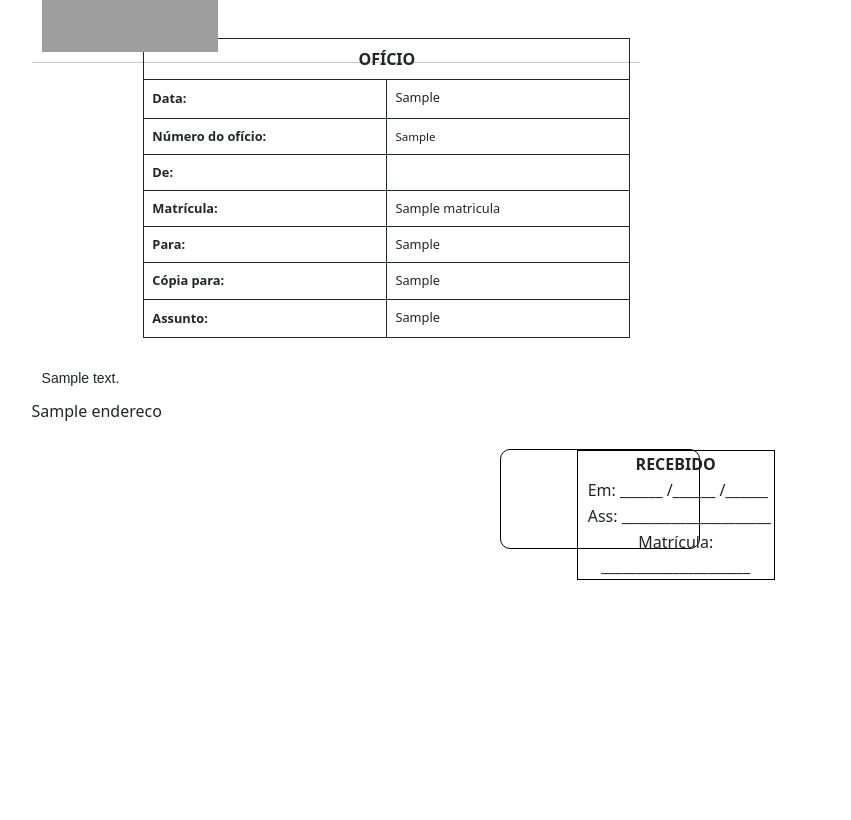
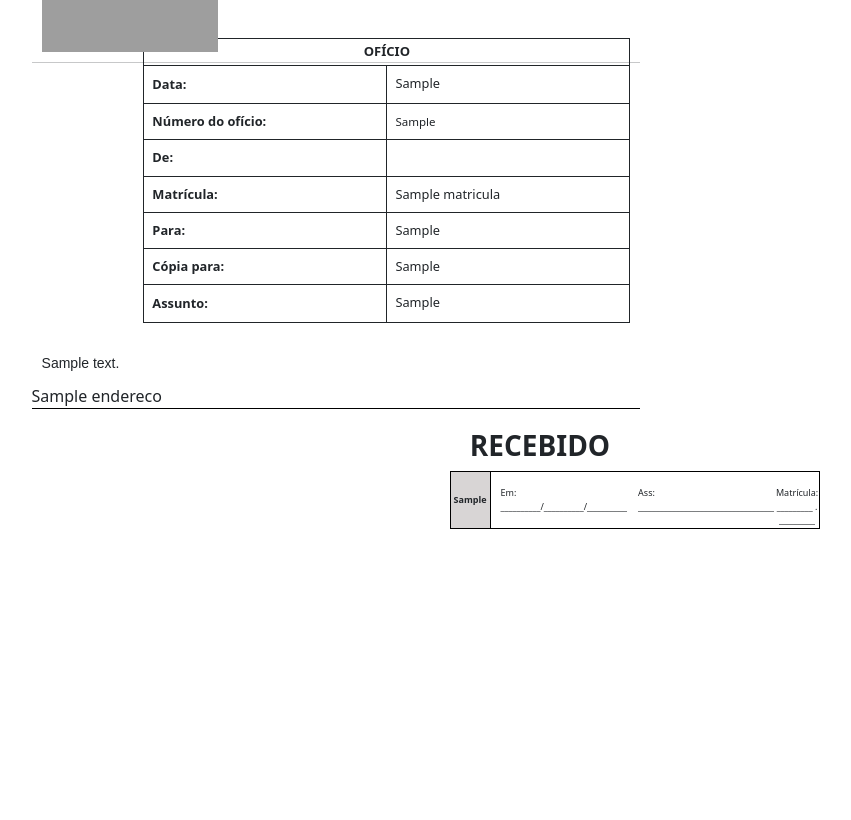
Before and after one commit to gustavonerywe/Memorando_PMNF, a Django app: template memoApp/templates/generate_pdf_oficio.html in a window 1280 px wide. Shown: the top 820 px of the page, without its empty margins (304-1155 px from the left). Run offline with Django 4.2, Linux system fonts and the light colour scheme; the template is opened without the code that fills it: most values are stand-ins (such as "Sample title", 1, 10 or a date in 2020); some libraries are stand-ins or nearby versions; grey boxes are pictures that could not be loaded.

Commit message:
3.6.9 style the table-recebido in oficio

```diff
--- a/memoApp/templates/generate_pdf_oficio.html
+++ b/memoApp/templates/generate_pdf_oficio.html
@@ -7,12 +7,17 @@
 <html class="page_pdf" id="page_pdf">
 
 <style>
-    #tituloTable,
+       #tituloTable,
     #tituloTable2 {
         text-align: center;
         font-weight: bold;
+        font-size: small;
+        padding: 3px;
     }
 
+    #tituloTable2 {
+        background-color: rgb(216, 213, 213);
+    }
 
     body {
         width: 75%;
@@ -29,19 +34,15 @@
         font-weight: bold;
     }
 
-    #header {
-        padding: 10px;
-        text-align: center;
-    }
-
     #content {
         padding: 20px;
     }
 
-    #footer {
-        padding: 10px;
+     #footer {
+        /* padding: 10px;
         text-align: center;
-        margin-left: 60%;
+        margin-left: 60%; */
+        margin-top: 10px;
     }
 
     #table-generate {
@@ -130,9 +131,13 @@
 
     #table-recebido {
         border: 1px solid black;
-        padding: 8px;
+        padding: 0;
         width: 100%;
-        margin-left: 38.5%;
+        font-size: xx-small;
+    }
+
+    #ass, #em, #tituloTable2, #matr {
+        font-size: xx-small;
     }
 
     #body-pdf {
@@ -143,6 +148,16 @@
 
     #content-pdf {
         height: 200px;
+    }
+
+    #recebido {
+        display: flex;
+        justify-content: center;
+        align-items: center;
+    }
+
+    .endereco-pdf {
+        border-bottom: 1px solid black;
     }
 </style>
 
@@ -210,28 +225,19 @@
                     </tr>
                 </table>
                 <div style=" margin-top: 10px; text-align: justify;  word-wrap: break-word;" id="corpo-memorando-pdf" contenteditable="false">{{text_content|safe }}</div>
-                <div class="endereco-container">
+                <div class="endereco-container endereco-pdf">
                     <span class="grupomoc-endereco">{{grupomoc.endereco}}</span>
                 </div>
                 <div id="footer">
-                    <p></p>
-                    <fieldset id="box-field-generate">
-                        <table id="table-recebido">
-                            <tr>
-                                <th id="tituloTable2">RECEBIDO</th>
+                    <table id="table-recebido">
+                        <h3 id="recebido">RECEBIDO</h3>
+                            <tr style="border-top: 1px solid black;">
+                                <th id="tituloTable2" style="border-right: 1px solid black;">{{destinatario_oficio}}</th>
+                                <td id="em" style="width: 25%;"> Em: <br> __________/__________/__________</td>
+                                <td id="ass" style="width: 25%;">Ass: <br> __________________________________</td>
+                                <td id="matr" style="width: 25%;">&nbsp; &nbsp; &nbsp; &nbsp; Matrícula: <br> _________ . _________ </td>
                             </tr>
-                            <tr>
-                                <td id="em">Em: ______ /______ /______</td>
-                            </tr>
-                            <tr>
-                                <td id="ass">Ass: _____________________</td>
-                            </tr>
-                            <tr>
-                                <td id="matr">Matrícula: _____________________ </td>
-                            </tr>
-
-                        </table>
-                    </fieldset>
+                    </table>
                 </div>
             </div>
             {% comment %}{% endcomment %}
--- a/memoApp/templates/upload_success.html
+++ b/memoApp/templates/upload_success.html
@@ -3,9 +3,9 @@
 - Gerar PDF
 {% endblock %}
 {% block content %}
-<a href="{% url 'loginPage' %}"><img id="perfil-upload"  src="/static/img/menu.png"
-    alt="perfil"></a>
 <html class="page_main" lang="pt-br">
+    <a style="margin-top: -10%;" href="{% url 'loginPage' %}"><img id="perfil-upload" style="float: left;" src="/static/img/menu.png" width="30"
+        alt="perfil"></a>
 
 <body class="cor">
     <link rel="stylesheet" href="/static/css/style.css" />
```
Also changed, not shown: README.md, db.sqlite3, 2 other files.
